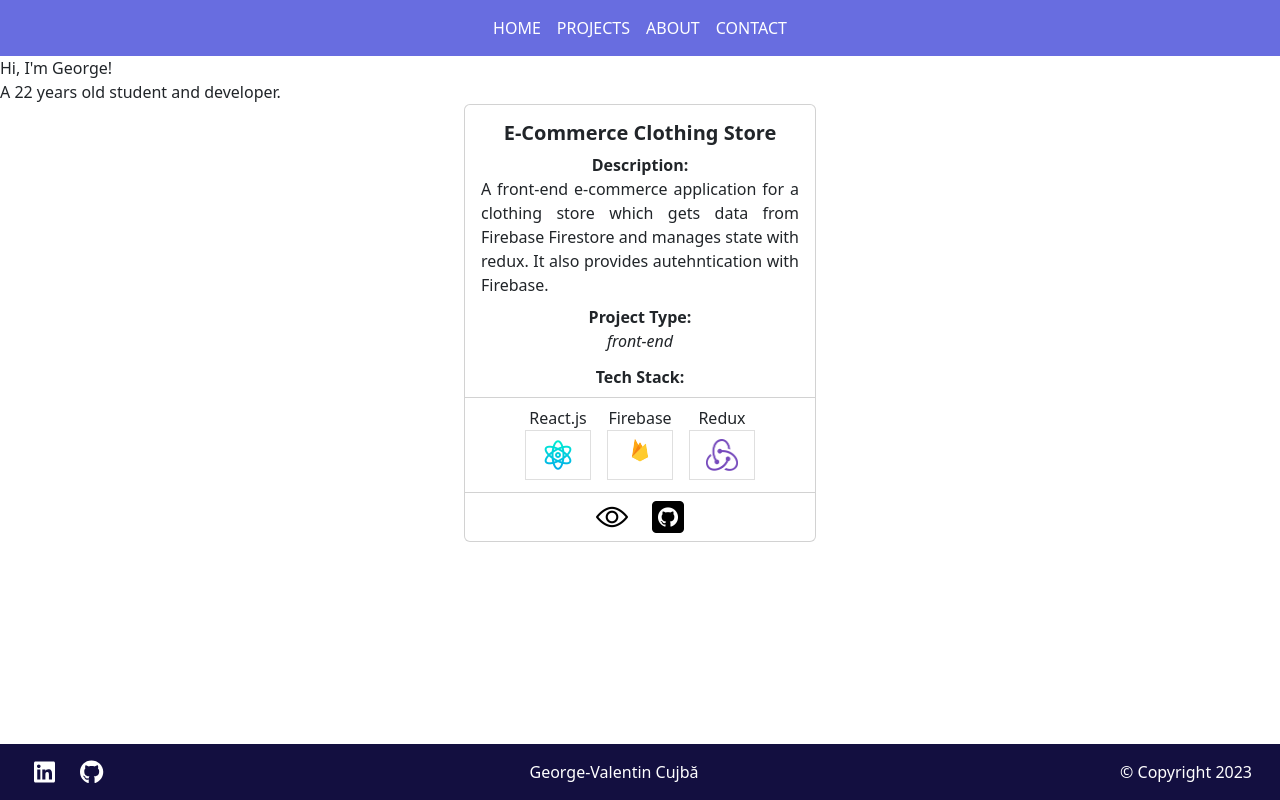
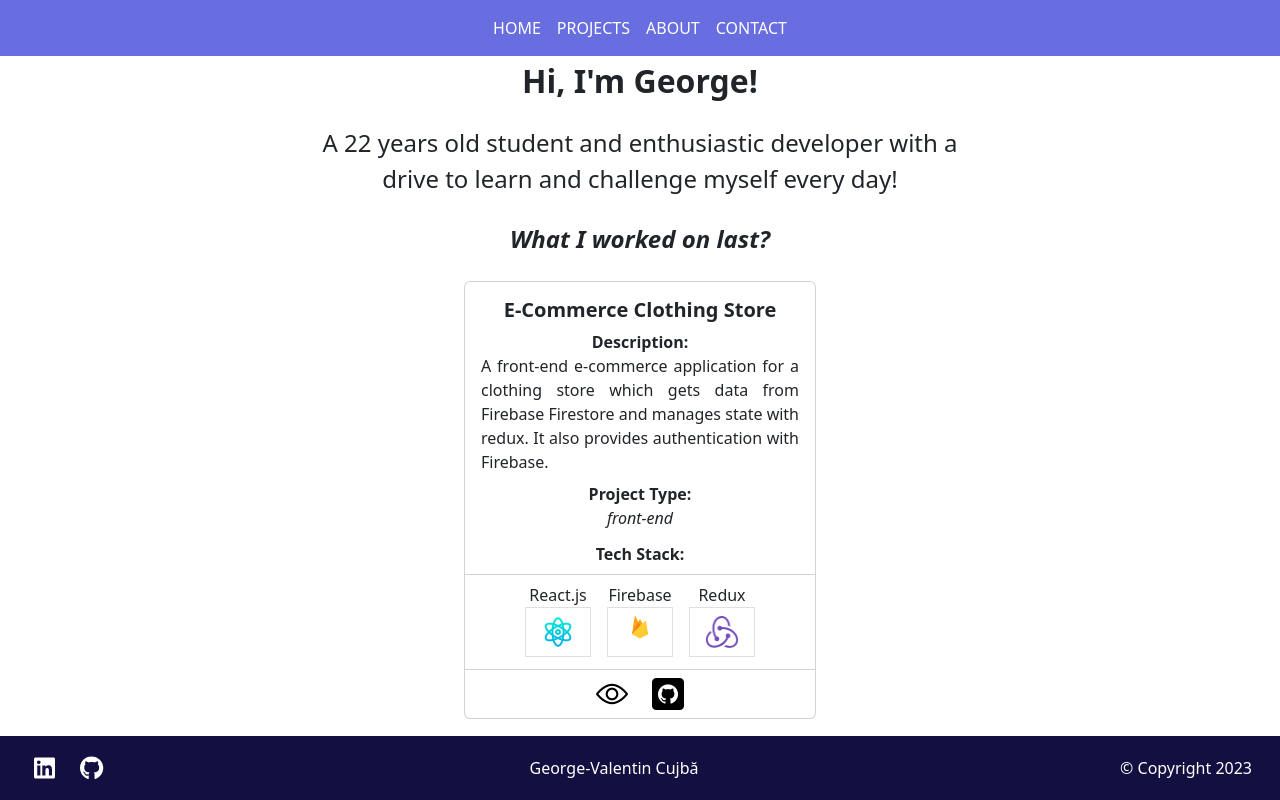
Before and after one commit to GeorgeValentin/WebPortfolio, a React (Create React App) app in the folder client-app/: page / in a window 1280 px wide. Built offline with nearby package versions, Linux system fonts and the light colour scheme.

Commit message:
Update the Home Page styles and layout

```diff
--- a/client-app/public/index.html
+++ b/client-app/public/index.html
@@ -24,6 +24,12 @@
       work correctly both with client-side routing and a non-root public URL.
       Learn how to configure a non-root public URL by running `npm run build`.
     -->
+
+    <!-- Google Fonts -->
+    <link rel="preconnect" href="https://fonts.googleapis.com">
+    <link rel="preconnect" href="https://fonts.gstatic.com" crossorigin>
+    <link href="https://fonts.googleapis.com/css2?family=Montserrat:ital,wght@0,100;0,300;0,400;0,700;0,900;1,300;1,400;1,700;1,900&display=swap" rel="stylesheet">
+
     <title>Dev George</title>
   </head>
   <body>
--- a/client-app/src/app/components/footer/Footer.styles.scss
+++ b/client-app/src/app/components/footer/Footer.styles.scss
@@ -1,4 +1,5 @@
 .footer-container {
+    height: 8vh;
     position: fixed;
     bottom: 0;
     text-align: center;
--- a/client-app/src/app/components/navigation/NavigationMenu.component.jsx
+++ b/client-app/src/app/components/navigation/NavigationMenu.component.jsx
@@ -1,8 +1,8 @@
 import { Fragment, useEffect, useState } from "react";
 import { Link, Outlet } from "react-router-dom";
 
+import Footer from "../footer/Footer.component";
 import "./NavigationMenu.styles.scss";
-import Footer from "../footer/Footer.component";
 
 const NavigationMenu = () => {
   const [activeButton, setActiveButton] = useState(0);
--- a/client-app/src/app/components/navigation/NavigationMenu.styles.scss
+++ b/client-app/src/app/components/navigation/NavigationMenu.styles.scss
@@ -1,4 +1,5 @@
 .menu-container {
+    height: 7vh;
     display: flex;
     justify-content: center;
     gap: 1rem;
--- a/client-app/src/app/pages/home/HomePage.page.jsx
+++ b/client-app/src/app/pages/home/HomePage.page.jsx
@@ -1,17 +1,25 @@
 import { useState } from "react";
 import { projects } from "../../utils/projectsData";
 import ProjectCard from "../../components/project-card/ProjectCard.component";
+
+import "./HomePage.styles.scss";
 
 const HomePage = () => {
   const [project] = useState(projects[1]);
 
   return (
-    <div className="mt-5 pt-2">
-      <div>Hi, I'm George!</div>
+    <div className="home-page-container">
+      <h2 className="text-center fw-bolder fs-2 mb-3 p-2">Hi, I'm George!</h2>
 
-      <div>A 22 years old student and developer.</div>
+      <p className="text-center fs-4 w-50 mx-auto mb-4">
+        A 22 years old student and enthusiastic developer with a drive to learn
+        and challenge myself every day!
+      </p>
 
-      <div className="d-flex justify-content-center">
+      <p className="text-center fst-italic fw-bold m-0 fs-4">
+        What I worked on last?
+      </p>
+      <div className="d-flex justify-content-center p-4">
         <ProjectCard project={project} />
       </div>
     </div>
--- /dev/null
+++ b/client-app/src/app/pages/home/HomePage.styles.scss
@@ -0,0 +1,4 @@
+.home-page-container {
+    height: 100%;
+    margin-top: 3.4rem;
+}
--- a/client-app/src/app/pages/projects/ProjectsPage.page.jsx
+++ b/client-app/src/app/pages/projects/ProjectsPage.page.jsx
@@ -6,7 +6,7 @@ import ProjectCard from "../../components/project-card/ProjectCard.component";
 const ProjectsPage = () => {
   return (
     <Fragment>
-      <div className="projects-page-container d-flex justify-content-center align-items-center flex-wrap gap-4 pt-5 pb-4 mt-5 px-0 mb-5">
+      <div className="projects-page-container d-flex justify-content-center align-items-center flex-wrap gap-4 py-5 mt-5 px-0 mb-5">
         {projects.map((project, index) => {
           return (
             <Fragment key={index}>
--- a/client-app/src/app/utils/projectsData.js
+++ b/client-app/src/app/utils/projectsData.js
@@ -28,7 +28,7 @@ export const projects = [
     id: 2,
     name: "E-Commerce Clothing Store",
     description:
-      "A front-end e-commerce application for a clothing store which gets data from Firebase Firestore and manages state with redux. It also provides autehntication with Firebase.",
+      "A front-end e-commerce application for a clothing store which gets data from Firebase Firestore and manages state with redux. It also provides authentication with Firebase.",
     projectType: "front-end",
     techStack: [
       { "React.js": reactJsLogo },
--- a/client-app/src/index.js
+++ b/client-app/src/index.js
@@ -11,14 +11,27 @@ import "bootstrap/dist/css/bootstrap.min.css";
 import "bootstrap/dist/js/bootstrap.bundle.min";
 
 import { library } from "@fortawesome/fontawesome-svg-core";
-import { faCheckSquare, faCoffee } from "@fortawesome/free-solid-svg-icons";
+import {
+  faCheckSquare,
+  faCoffee,
+  faToggleOff,
+  faToggleOn,
+} from "@fortawesome/free-solid-svg-icons";
 import {
   faInstagram,
   faLinkedin,
   faGithub,
 } from "@fortawesome/free-brands-svg-icons";
 
-library.add(faCheckSquare, faCoffee, faGithub, faLinkedin, faInstagram);
+library.add(
+  faCheckSquare,
+  faCoffee,
+  faGithub,
+  faLinkedin,
+  faInstagram,
+  faToggleOn,
+  faToggleOff
+);
 
 const root = ReactDOM.createRoot(document.getElementById("root"));
 root.render(
--- a/client-app/src/index.scss
+++ b/client-app/src/index.scss
@@ -1,8 +1,6 @@
 body {
   margin: 0;
-  font-family: -apple-system, BlinkMacSystemFont, 'Segoe UI', 'Roboto', 'Oxygen',
-    'Ubuntu', 'Cantarell', 'Fira Sans', 'Droid Sans', 'Helvetica Neue',
-    sans-serif;
+  font-family: 'Montserrat', sans-serif;
   -webkit-font-smoothing: antialiased;
   -moz-osx-font-smoothing: grayscale;
 }
```
